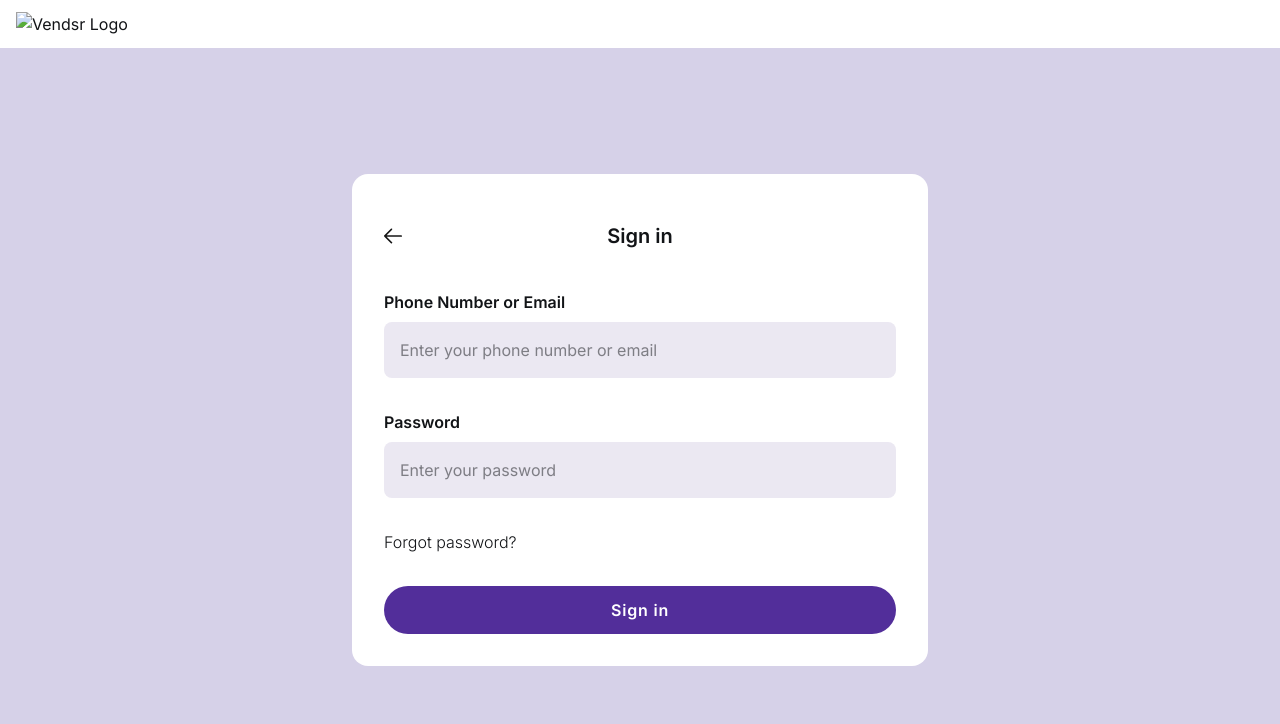
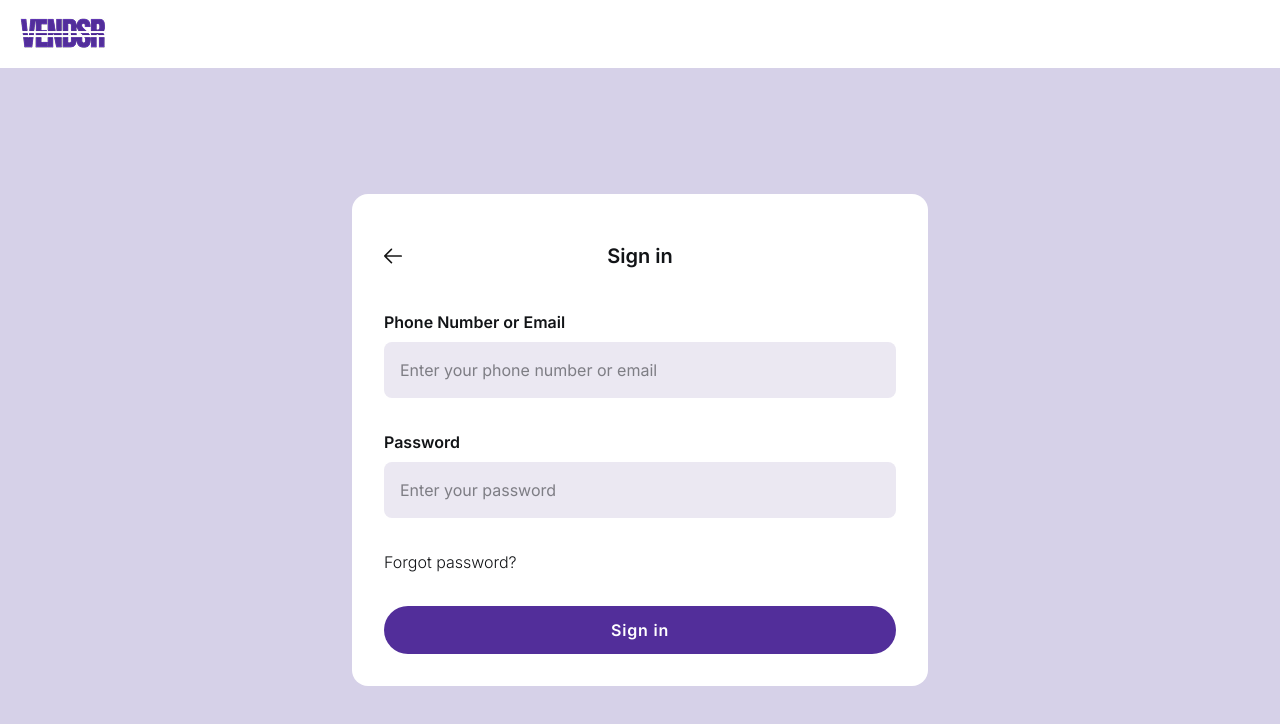
Before and after one commit to repro123/Vendsr-frontend, a website: page login/index.html in a window 1280 px wide. Drawn offline with Linux system fonts and the light colour scheme; the site is published under a folder, as on GitHub Pages, so addresses that start at the root find nothing.

Commit message:
minor bug fix

```diff
--- a/login/index.html
+++ b/login/index.html
@@ -19,7 +19,7 @@
     <header class="bg-white sticky top-0 z-50 px-4 py-3 hidden md:block">
       <div class="flex items-center justify-between max-w-7xl mx-auto">
         <a href="/" aria-label="Vendsr Home Page">
-          <img src="/assets/icons/vendsr-logo.png" alt="Vendsr Logo" />
+          <img src="../assets/icons/vendsr-logo.png" alt="Vendsr Logo" />
         </a>
       </div>
     </header>
```
Also changed, not shown: otp/index.html (+1 -1 lines).
